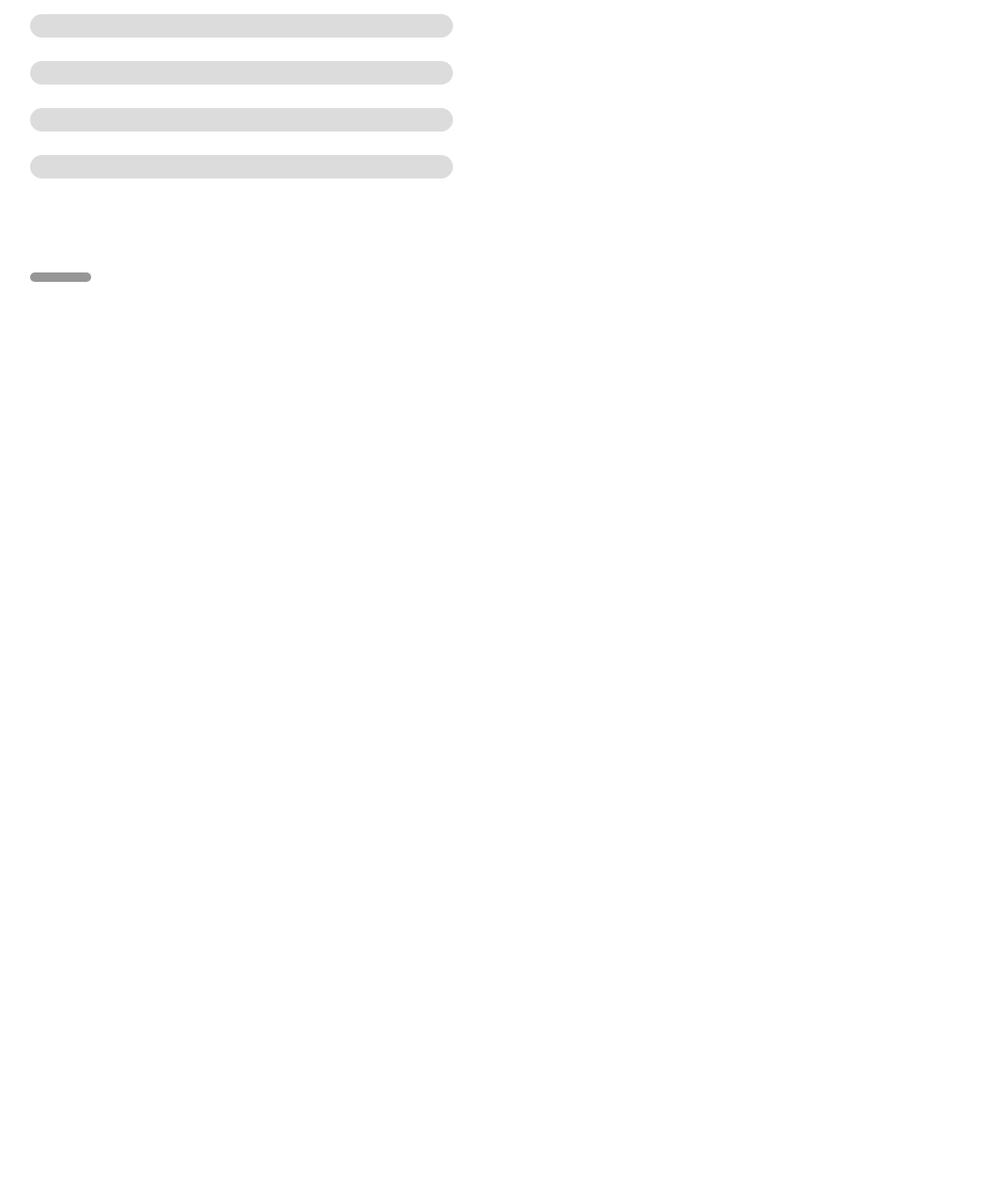
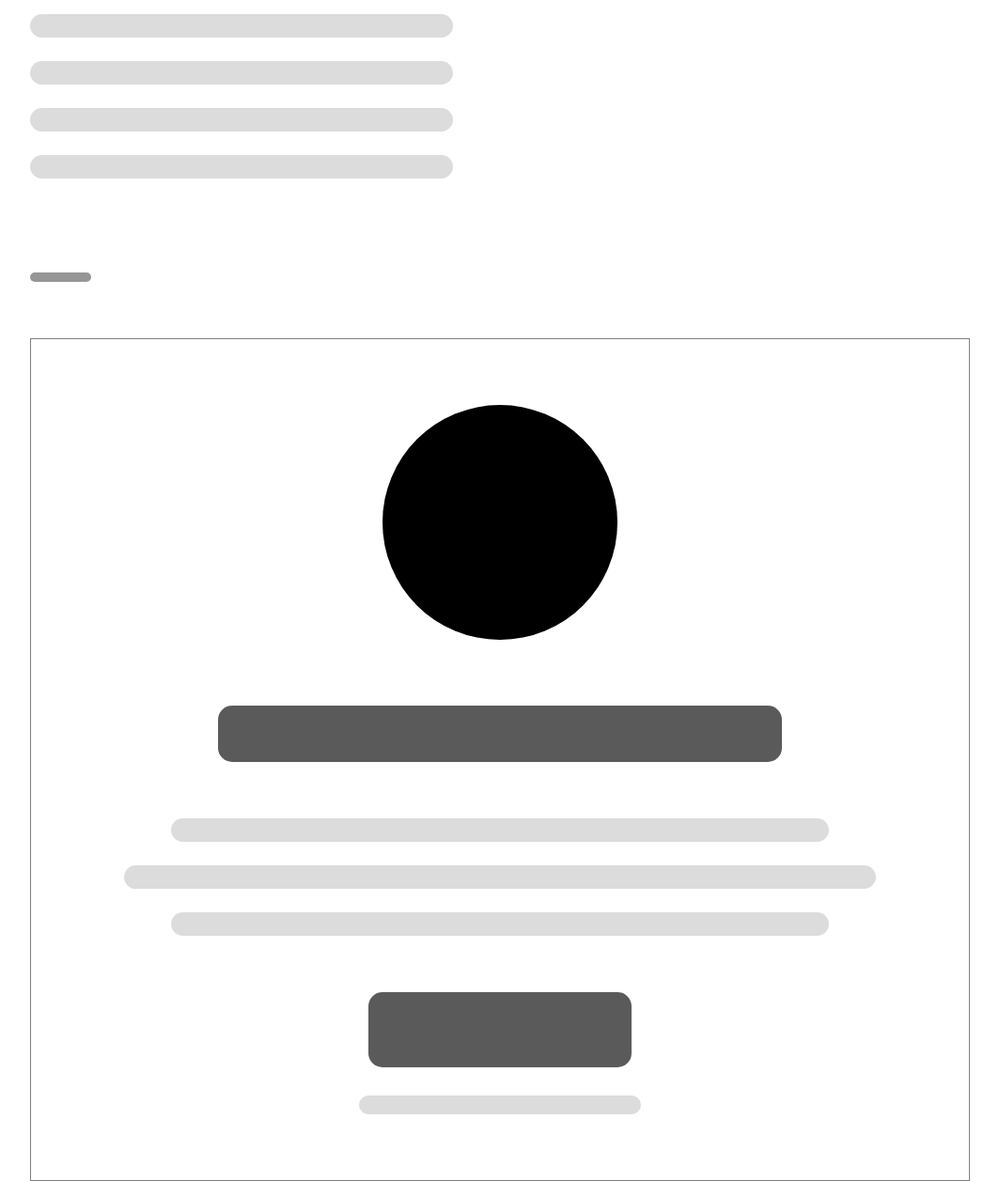
Before and after one commit to AlanSoto31/Smashing-Magazine-Heatmap, a plain HTML site: page index.html in a window 1280 px wide. Shown: the part 3486-4743 px from the top of the page at 94% size, without its empty margins (118-1181 px from the left). Before the commit the page ends 3786 px from the top, so only its background shows below. Drawn offline with Linux system fonts and the light colour scheme.

Commit message:
Add smashing section

```diff
--- a/index.html
+++ b/index.html
@@ -192,7 +192,18 @@
             </div>
         </article>
         <article class="ea4-container"></article>
-
+ <!----------------Smashing members section------------------->
+        <div class="smashing-members-container">
+            <div class="smashing-members-items-container M-auto">
+                <div class="smashing-members-img M-auto Br-50 gray-1"></div>
+                <div class="smashing-title M-auto Br-15 gray-2"></div>
+                <div class="smashing-lines text M-auto Br-15 gray-4"></div>
+                <div class="smashing-lines2 text M-auto Br-15 gray-4"></div>
+                <div class="smashing-lines text M-auto Br-15 gray-4"></div>
+                <div class="smashing-btn M-auto Br-15 gray-2"></div>
+                <div class="smashing-sigin M-auto Br-15 gray-4"></div>
+            </div>
+        </div>
 
 
     </div>
--- a/styles.css
+++ b/styles.css
@@ -382,3 +382,49 @@ nav {
     grid-row: 4/5;
     margin-top: 150px;
 }
+
+/*******Smashing members section*******/
+
+.smashing-members-container {
+    grid-column: 2/4;
+    grid-row: 5/6;
+    margin-top: 60px;
+    border: 1px solid gray;
+}
+
+.smashing-members-items-container {
+    width: 850px;
+}
+
+.smashing-members-img {
+    width: 250px;
+    height: 250px;
+    margin: 70px auto;
+}
+
+.smashing-title {
+    width: 600px;
+    height: 60px;
+    margin-bottom: 60px;
+}
+
+.smashing-lines {
+    width: 700px;
+}
+
+.smashing-lines2 {
+    width: 800px;
+}
+
+.smashing-btn {
+    width: 280px;
+    height: 80px;
+    margin-top: 60px;
+}
+
+.smashing-sigin {
+    width: 300px;
+    height: 20px;
+    margin-top: 30px;
+    margin-bottom: 70px;
+}
```
